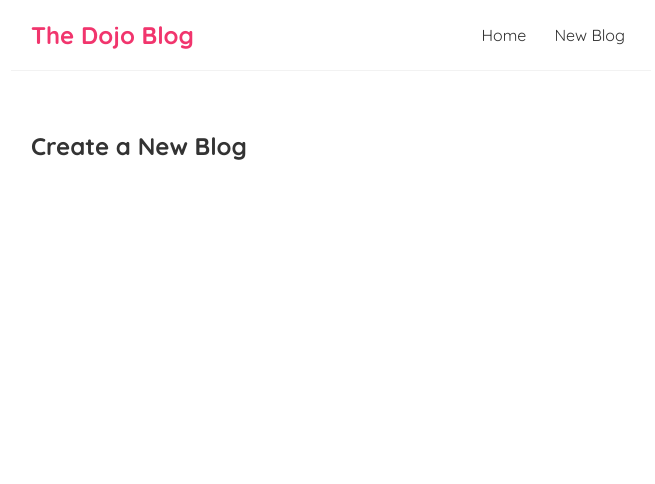
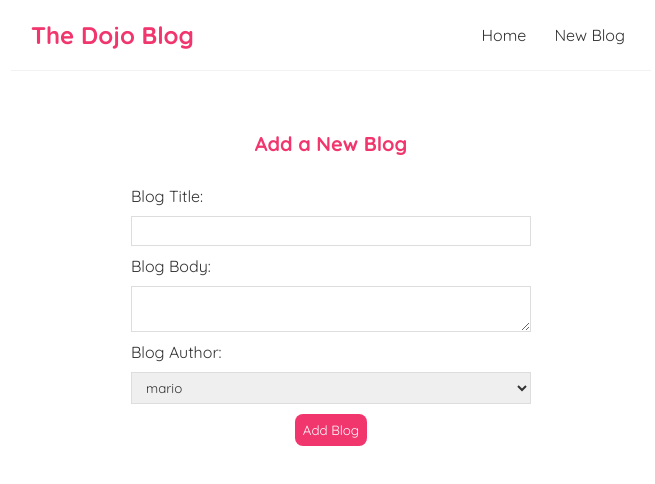
Before and after one commit to jpatrickmc/dojo-blog, a React (Create React App) app: page /create in a window 1280 px wide. Shown: the top 484 px of the page, without its empty margins (309-964 px from the left). Built offline with nearby package versions, Linux system fonts and the light colour scheme.

Commit message:
add create new blog form

```diff
--- a/src/Create.js
+++ b/src/Create.js
@@ -1,7 +1,39 @@
+import { useState } from 'react';
 const Create = () => {
+  const [title, setTitle] = useState('');
+  const [body, setBody] = useState('');
+  const [author, setAuthor] = useState('mario');
+
+  const handleSubmit = (e) => {
+    e.preventDefault();
+    const blog = { title, body, author };
+    console.log(blog);
+  };
+
   return (
-    <div className="Create">
-      <h2>Create a New Blog</h2>
+    <div className="create">
+      <h2>Add a New Blog</h2>
+      <form onSubmit={handleSubmit}>
+        <label>Blog Title:</label>
+        <input
+          type="text"
+          required
+          value={title}
+          onChange={(e) => setTitle(e.target.value)}
+        />
+        <label>Blog Body:</label>
+        <textarea
+          required
+          value={body}
+          onChange={(e) => setBody(e.target.value)}
+        ></textarea>
+        <label>Blog Author:</label>
+        <select value={author} onChange={(e) => setAuthor(e.target.value)}>
+          <option value="mario">mario</option>
+          <option value="luigi">luigi</option>
+        </select>
+        <button>Add Blog</button>
+      </form>
     </div>
   );
 };
--- a/src/index.css
+++ b/src/index.css
@@ -62,3 +62,45 @@
 .blog-details div {
   margin: 20px 0;
 }
+.blog-details button {
+  background: #f1356d;
+  color: #fff;
+  border: 0;
+  padding: 8px;
+  border-radius: 8px;
+  cursor: pointer;
+}
+
+/* create new blog form */
+.create {
+  max-width: 400px;
+  margin: 0 auto;
+  text-align: center;
+}
+.create label {
+  text-align: left;
+  display: block;
+}
+.create h2 {
+  font-size: 20px;
+  color: #f1356d;
+  margin-bottom: 30px;
+}
+.create input,
+.create textarea,
+.create select {
+  width: 100%;
+  padding: 6px 10px;
+  margin: 10px 0;
+  border: 1px solid #ddd;
+  box-sizing: border-box;
+  display: block;
+}
+.create button {
+  background: #f1356d;
+  color: #fff;
+  border: 0;
+  padding: 8px;
+  border-radius: 8px;
+  cursor: pointer;
+}
```
